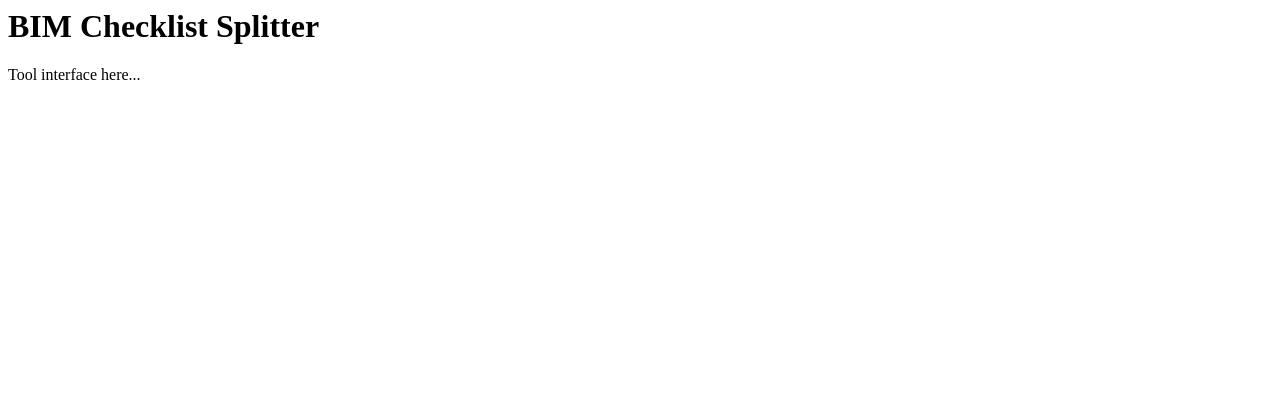
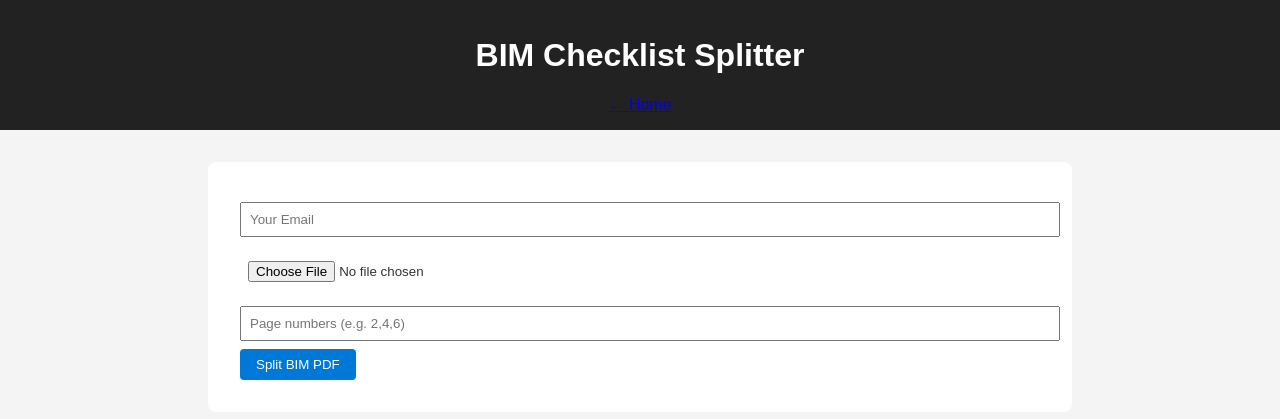
Before and after one commit to Volcomspade/render_personal, a FastAPI app: page /bim in a window 1280 px wide. Shown: the top 419 px of the page. Run offline with FastAPI, Linux system fonts and the light colour scheme.

Commit message:
Update bim_tool.html

```diff
--- a/backend/static/templates/bim_tool.html
+++ b/backend/static/templates/bim_tool.html
@@ -1 +1,20 @@
-<h1>BIM Checklist Splitter</h1><p>Tool interface here...</p>
+<!DOCTYPE html>
+<html lang="en">
+<head>
+  <meta charset="UTF-8" />
+  <title>BIM Splitter</title>
+  <link rel="stylesheet" href="/static/style.css" />
+  <script src="/static/script.js" defer></script>
+</head>
+<body>
+  <header><h1>BIM Checklist Splitter</h1><a href="/">← Home</a></header>
+  <div class="container">
+    <form id="bim-form" method="post" enctype="multipart/form-data" action="/bim-upload">
+      <input type="email" name="email" placeholder="Your Email" required />
+      <input type="file" name="file" accept=".pdf" required />
+      <input type="text" name="pages" placeholder="Page numbers (e.g. 2,4,6)" required />
+      <button type="submit">Split BIM PDF</button>
+    </form>
+  </div>
+</body>
+</html>
```
